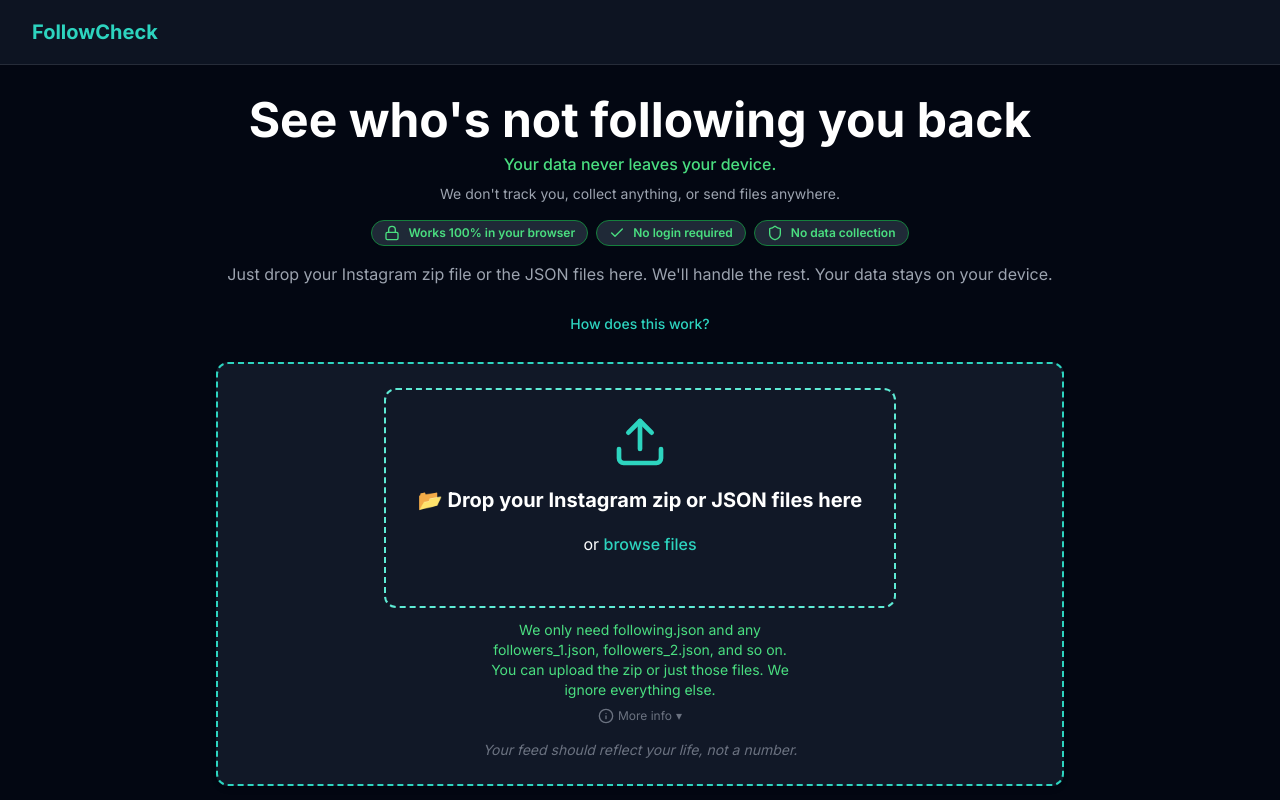
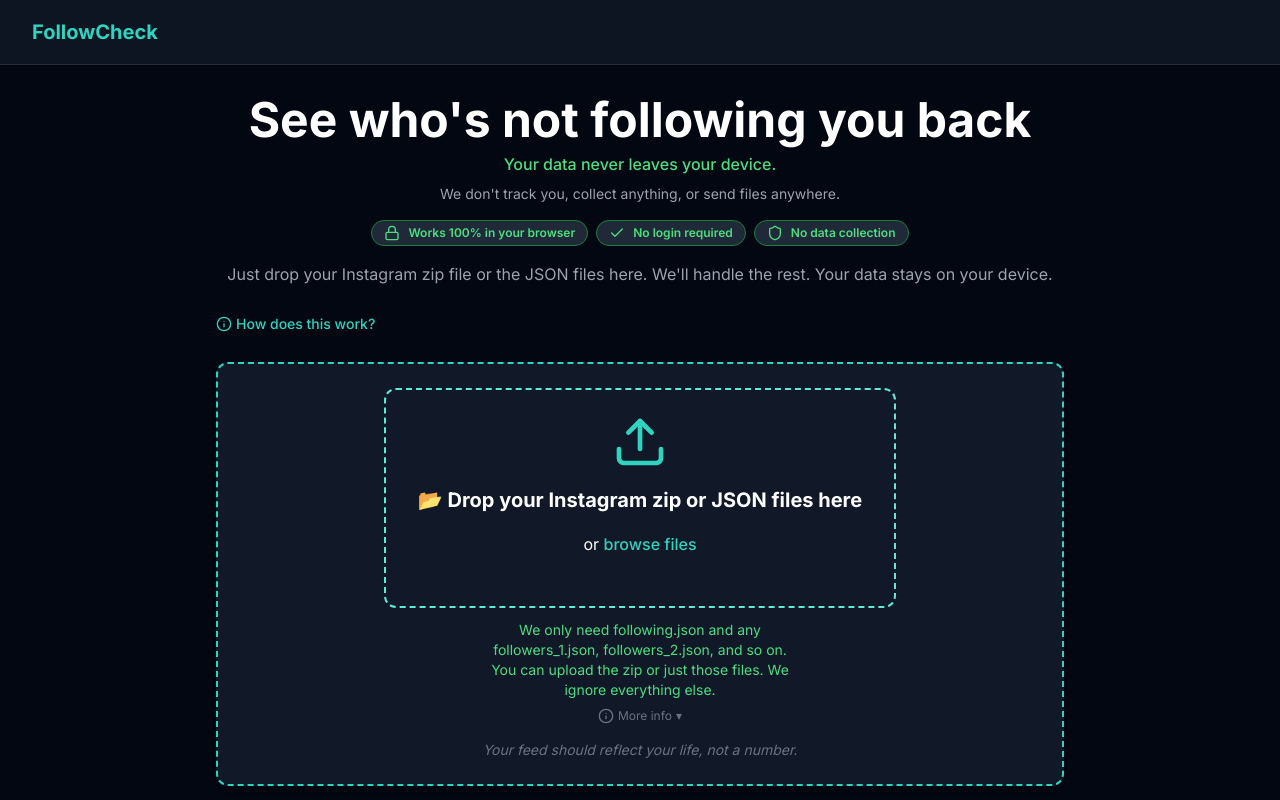
Before and after one commit to zlizzle/Follower-Checker, a React (Vite) app: page / in a window 1280 px wide. Shown: the top 800 px of the page. Built offline with nearby package versions, Linux system fonts and the light colour scheme.

Commit message:
Updated How does this work? button to be more obviously interactable

```diff
--- a/src/App.jsx
+++ b/src/App.jsx
@@ -610,11 +610,12 @@
           {/* How it works / FAQ link */}
           <div className="mb-4">
             <button
-              className="text-teal-400 hover:underline text-sm font-medium focus:outline-none"
+              className="text-teal-400 hover:underline text-sm font-medium focus:outline-none flex items-center gap-1"
               onClick={() => setShowHelp(v => !v)}
               aria-expanded={showHelp}
               aria-controls="privacy-faq"
             >
+              <Info className="w-4 h-4" />
               How does this work?
             </button>
             {showHelp && (
```
